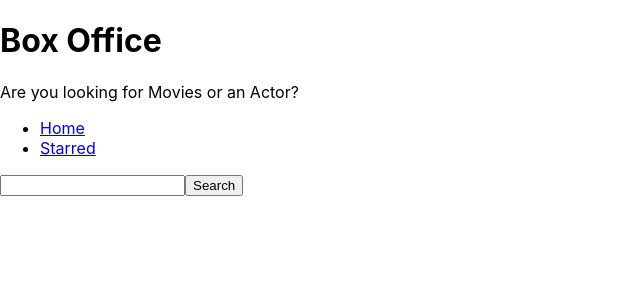
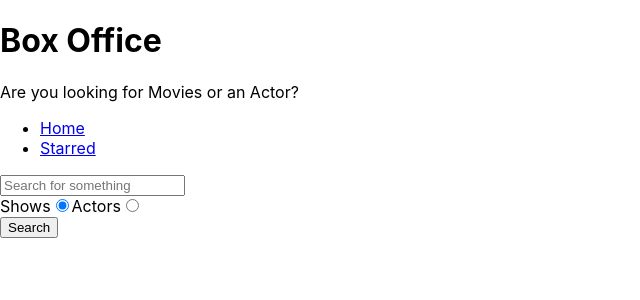
Before and after one commit to Fawkes73/box-office, a React (Create React App) app: page / in a window 1280 px wide. Shown: the top 300 px of the page, without its empty margins (0-640 px from the left). Built offline with nearby package versions, Linux system fonts and the light colour scheme.

Commit message:
added search Option

```diff
--- a/package.json
+++ b/package.json
@@ -55,6 +55,7 @@
   },
   "devDependencies": {
     "babel-eslint": "^10.1.0",
+    "eslint": "^6.6.0",
     "eslint-config-airbnb": "^18.1.0",
     "eslint-config-prettier": "^6.11.0",
     "eslint-plugin-import": "^2.20.2",
--- a/src/pages/Home.js
+++ b/src/pages/Home.js
@@ -5,9 +5,12 @@
 const Home = () => {
   const [input, setInput] = useState('');
   const [results, setResults] = useState(null);
+  const [searchOption, setSearchOption] = useState('shows');
+
+  const isShowsSearch = searchOption === 'shows';
 
   const onSearch = () => {
-    apiGet(`/search/shows?q=${input}`).then(result => {
+    apiGet(`/search/${searchOption}?q=${input}`).then(result => {
       setResults(result);
     });
   };
@@ -22,19 +25,21 @@
     }
   };
 
+  const onRadioChange = ev => {
+    setSearchOption(ev.target.value);
+  };
+
   const renderResults = () => {
     if (results && results.length === 0) {
       return <div>No results</div>;
     }
 
     if (results && results.length > 0) {
-      return (
-        <div>
-          {results.map(item => (
-            <div key={item.show.id}>{item.show.name}</div>
-          ))}
-        </div>
-      );
+      return results[0].show
+        ? results.map(item => <div key={item.show.id}>{item.show.name}</div>)
+        : results.map(item => (
+          <div key={item.person.id}>{item.person.name}</div>
+        ));
     }
 
     return null;
@@ -44,10 +49,36 @@
     <MainPageLayout>
       <input
         type="text"
+        placeholder="Search for something"
         onChange={onInputChange}
         onKeyDown={onKeyDown}
         value={input}
       />
+
+      <div>
+        <label htmlFor="shows-search">
+          Shows
+          <input
+            id="shows-search"
+            type="radio"
+            value="shows"
+            checked={isShowsSearch}
+            onChange={onRadioChange}
+          />
+        </label>
+
+        <label htmlFor="actors-search">
+          Actors
+          <input
+            id="actors-search"
+            type="radio"
+            value="people"
+            checked={!isShowsSearch}
+            onChange={onRadioChange}
+          />
+        </label>
+      </div>
+
       <button type="button" onClick={onSearch}>
         Search
       </button>
```
Also changed, not shown: 2 other files (tests, documents, lock files or other folders).
